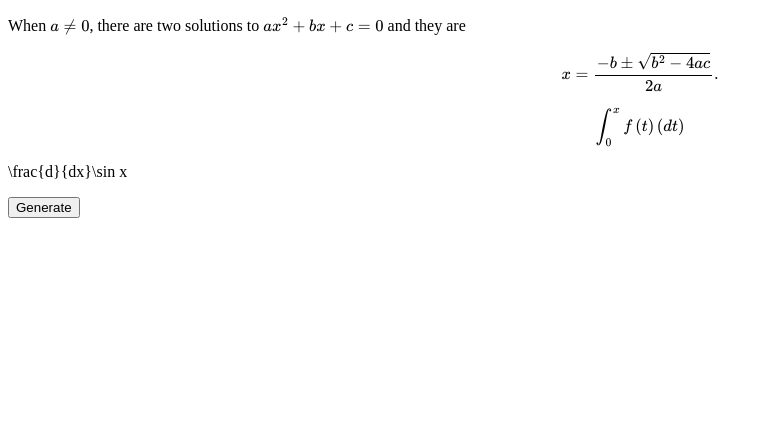
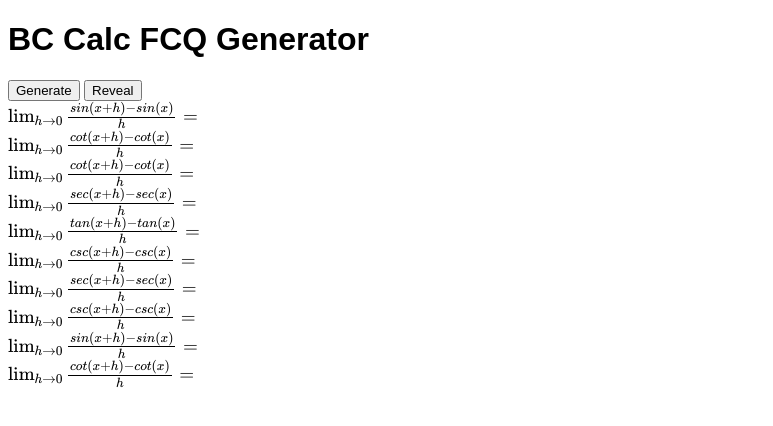
Before and after one commit to SkyanSam/BCCalcFCQGenerator, a plain HTML site: page index.html in a window 1280 px wide. Both pictures are taken after a click on the button "Generate". Shown: the whole page, without its empty margins (0-773 px from the left). Drawn offline with nearby package versions, Linux system fonts and the light colour scheme.

Commit message:
definition of a derivative and gui functions

```diff
--- a/definitions.js
+++ b/definitions.js
@@ -1,12 +1,90 @@
 //https://www.atomurl.net/math/
 //desmos can also be used
+function getRandomInt(max) {
+    return Math.floor(Math.random() * max);
+  }
+function initialize() {
+    window.m_dx = "$\\frac{d}{dx}\\$"
+    window.m_defOfdx = function(func) {
+        //return "\\lim_{h \\rightarrow 0} \\frac{" + func("x+h") + "-" + func("x") + "}{h}";
+        return `\\lim_{h \\rightarrow 0} \\frac{${func("x+h")}-${func("x")}}{h}`;
+    }
+    window.m_int = function(a, b, string) {
+        return `\\int_${a}^${b} ${string}`
+    }
+    window.m_int_inf = function(a, b, string) {
+        return `\\int_{${a}}^{${b}}${string}`
+    }
+    window.m_sinx = function(x) { return "sin" + x}
+    window.m_cosx = function(x) { return "cos" + x}
+    window.m_tanx = function(x) { return "tan" + x}
+    window.m_cotx = function(x) { return "cot" + x}
+    window.m_secx = function(x) { return "sec" + x}
+    window.m_cscx = function(x) { return "csc" + x}
+    window.m_sinx_en = function(x) { return "sin(" + x +")"}
+    window.m_cosx_en = function(x) { return "cos(" + x +")"}
+    window.m_tanx_en = function(x) { return "tan(" + x +")"}
+    window.m_cotx_en = function(x) { return "cot(" + x +")"}
+    window.m_secx_en = function(x) { return "sec(" + x +")"}
+    window.m_cscx_en = function(x) { return "csc(" + x +")"}
 
 
+    window.derivatives = {
+        "sin(x)": "cos(x)",
+        "cos(x)": "-sin(x)",
+        "tan(x)": "sec^{2}(x)",
+        "cot(x)": "-csc^{2}(x)",
+        "sec(x)": "sec(x)tan(x)",
+        "csc(x)": "csc(x)cot(x)",
+    }
+    window.quiz = []
+    //window.m_int =
+}
+function money(x) {
+    return "$" + x + "$";
+}
+
 function generate() {
-    document.getElementById("element1").innerHTML = "\\frac{d}{dx}\\sin x";
-    console.log(MathJax)
+    console.log("Generating")
+    initialize();
+    //document.getElementById("element1").innerHTML = "$\\frac{d}{dx}\\sin x$";
+    //document.getElementById("element1").innerHTML = "$\\lim_{h \\rightarrow 0} \\frac{sin(x+h)-sin(x)}{h} $"
+    //document.getElementById("element1").innerHTML = money(window.m_defOfdx(window.m_cosx_en));
+    //document.getElementById("element1").innerHTML = money(window.m_defOfdx(function(x) { return "\\left(\\tan x\\right)".replace("x", x)}));
+    //let string = money(window.m_int("0","1",`${window.m_sinx_en("x")}dt`));
+    //document.getElementById("element1").innerHTML = string
+    //console.log(MathJax)
+    for(let i = 0; i < 10; i++) {
+        generate_definition_of_a_derivative()
+    }
+    display_key()
     MathJax.typeset();
 }
+function display_key() {
+    for(let i = 0; i < 10; i++) {
+        document.getElementById(`${i}key`).innerHTML = money(window.quiz[i][0])
+    }
+}
+function display_value() {
+    for(let i = 0; i < 10; i++) {
+        document.getElementById(`${i}value`).innerHTML = money(window.quiz[i][1])
+    }
+}
+function generate_definition_of_a_derivative() {
+    console.log("generating def of a dx")
+    let key_value = get_key_value_of_dict(getRandomInt(6), window.derivatives)
+    let key = window.m_defOfdx(function(x) {return key_value[0].replace("x", x)}) + "= "
+    let value = key_value[1]
+    window.quiz.push([key,value])
+}
+function get_key_value_of_dict(index, dict) {
+    i = 0
+    for(let key in dict) {
+        if (i == index) {return [key, dict[key]]}
+        i++
+     }
+}
 function reveal() {
-
+    display_value()
+    MathJax.typeset();
 }
--- a/index.html
+++ b/index.html
@@ -3,20 +3,41 @@
 <head>
   <meta charset="utf-8">
   <meta name="viewport" content="width=device-width">
-  <title>MathJax example</title>
+  <title>BC Calc FCQ Generator</title>
+  <link rel="stylesheet" href="style.css">
   <script src="https://polyfill.io/v3/polyfill.min.js?features=es6"></script>
-  <script id="MathJax-script" async
+  <script>
+    MathJax = {
+      tex: {
+        inlineMath: [['$','$'], ['\\(', '\\)']]
+      },
+      svg: {
+        fontCache: 'global'
+      }
+    };
+  </script>
+  <script type="text/javascript" src="definitions.js"></script>
+  <script type="text/javascript" id="MathJax-script" async
           src="https://cdn.jsdelivr.net/npm/mathjax@3.0.1/es5/tex-mml-chtml.js">
   </script>
-  <script type="text/javascript" src="definitions.js"></script>
+
 </head>
 <body>
-<p>
-  When \(a \ne 0\), there are two solutions to \(ax^2 + bx + c = 0\) and they are
-  \[x = {-b \pm \sqrt{b^2-4ac} \over 2a}.\]
-  \[\int_{0}^{x}f\left(t\right)\left(dt\right)\]
-</p>
-<p id="element1"></p>
-<button onclick="generate()">Generate</button>
+<h1>BC Calc FCQ Generator</h1>
+<div>
+  <span><button onclick="generate()">Generate</button></span>
+  <span><button onclick="reveal()">Reveal</button></span>
+</div>
+<div><span id="0key"></span><span id="0value"></span></div>
+<div><span id="1key"></span><span id="1value"></span></div>
+<div><span id="2key"></span><span id="2value"></span></div>
+<div><span id="3key"></span><span id="3value"></span></div>
+<div><span id="4key"></span><span id="4value"></span></div>
+<div><span id="5key"></span><span id="5value"></span></div>
+<div><span id="6key"></span><span id="6value"></span></div>
+<div><span id="7key"></span><span id="7value"></span></div>
+<div><span id="8key"></span><span id="8value"></span></div>
+<div><span id="9key"></span><span id="9value"></span></div>
+
 </body>
 </html>
--- /dev/null
+++ b/style.css
@@ -0,0 +1,3 @@
+body {
+    font-family: sans-serif;
+}
```
Also changed, not shown: notes.txt (added).
